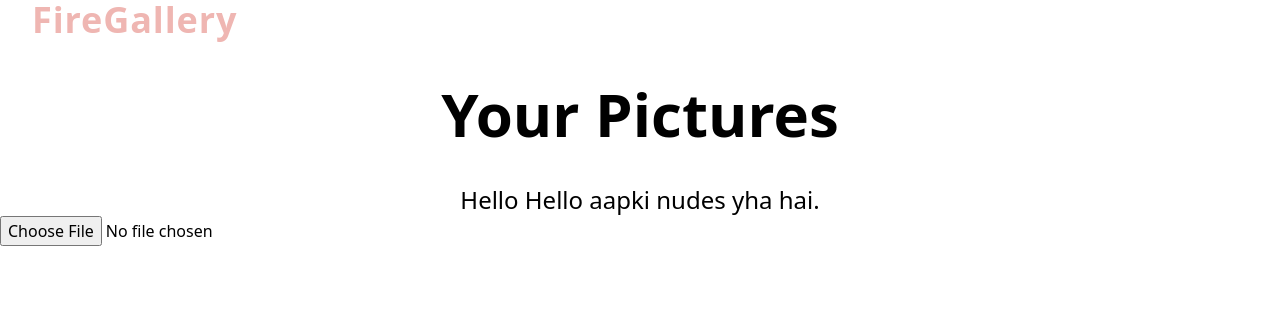
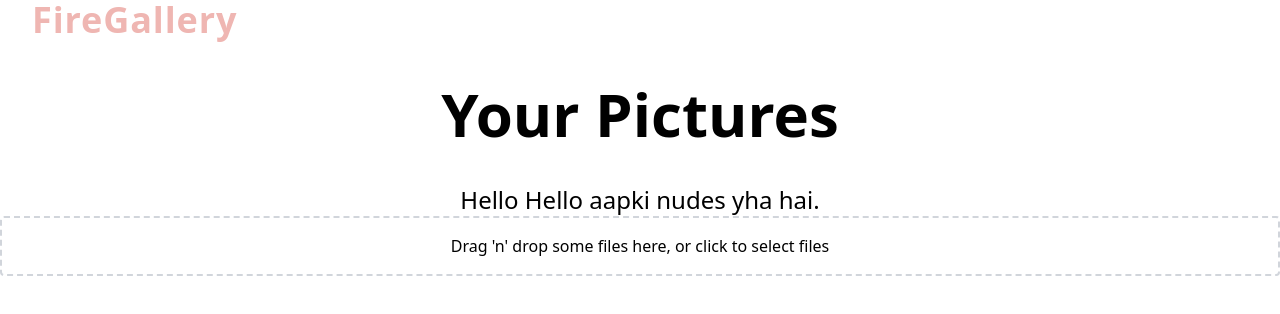
Before and after one commit to piyushbaibhav/image-gallery-, a React (Vite) app: page / in a window 1280 px wide. Shown: the top 314 px of the page. Built offline with nearby package versions, Linux system fonts and the light colour scheme.

Commit message:
fileupload comp

```diff
--- a/src/App.jsx
+++ b/src/App.jsx
@@ -1,6 +1,6 @@
 import React from 'react';
 import Title from './assets/Title';
-import UploadForm from './assets/UploadForm';
+import UploadForm from './assets/FileUpload';
 
 function App() {
   return (
--- /dev/null
+++ b/src/assets/FileUpload.jsx
@@ -0,0 +1,25 @@
+import React, { useCallback } from 'react';
+import { useDropzone } from 'react-dropzone';
+
+const FileUpload = ({ onFileUpload }) => {
+  const onDrop = useCallback(
+    (acceptedFiles) => {
+      onFileUpload(acceptedFiles);
+    },
+    [onFileUpload]
+  );
+
+  const { getRootProps, getInputProps, isDragActive } = useDropzone({ onDrop });
+
+  return (
+    <div
+      {...getRootProps()}
+      className="border-2 border-dashed border-gray-300 rounded p-4 text-center cursor-pointer"
+    >
+      <input {...getInputProps()} />
+      {isDragActive ? <p>Drop the files here ...</p> : <p>Drag 'n' drop some files here, or click to select files</p>}
+    </div>
+  );
+};
+
+export default FileUpload;
--- a/src/assets/UploadForm.jsx
+++ /dev/null
@@ -1,38 +0,0 @@
-import React, { useState } from 'react';
-import ProgressBar from './ProgressBar';
-
-const UploadForm = ()=>{
-    const [file, setFile] = useState(null);
-    const [error, setError] = useState(null);
-
-    const changeHandler =(e)=>{
-        // const [file, setFile] = useState(null);
-        // const [error, setError] = useState(null);
-
-        const types = ['image/png','image/jpeg','image/gif']
-
-        let selected = e.target.files[0];
-        // console.log(selected);
-        if(selected && types.includes(selected.type)){
-            setFile(selected);
-            setError('')
-        }else{
-            setFile(null);
-            setError('Error : Please select a valid file type to be uploaded (png, jpeg, gif)');
-        }
-    }
-
-    return(
-        <form>
-            <input type='file' onChange={changeHandler} />
-            <div className='output'>
-                { error && <div className="error">{ error }</div>}
-                { file && <div>{file.name}</div>}
-                { file && <ProgressBar file={file} setFile={setFile} />}
-
-            </div>
-        </form>
-    )
-}
-
-export default UploadForm;
```
